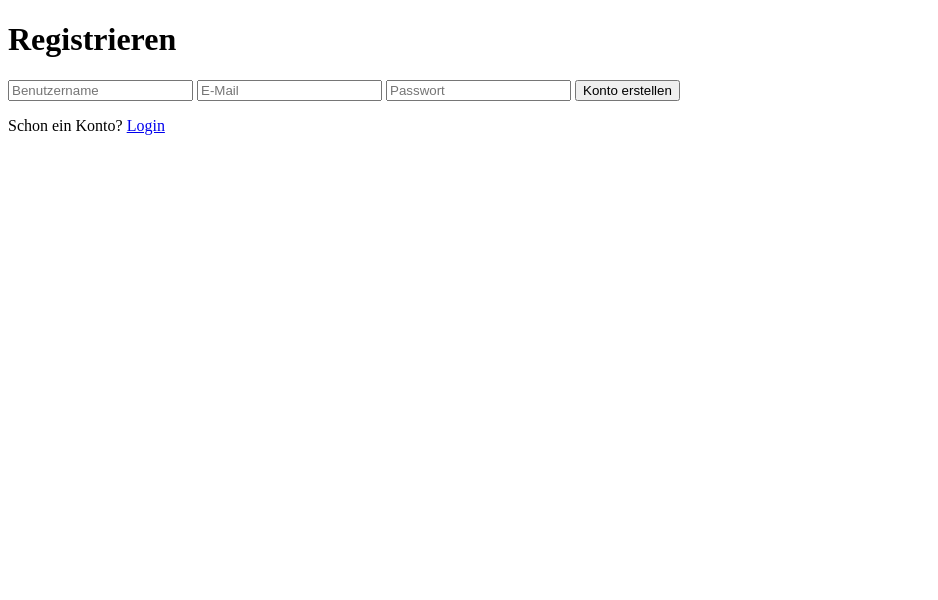
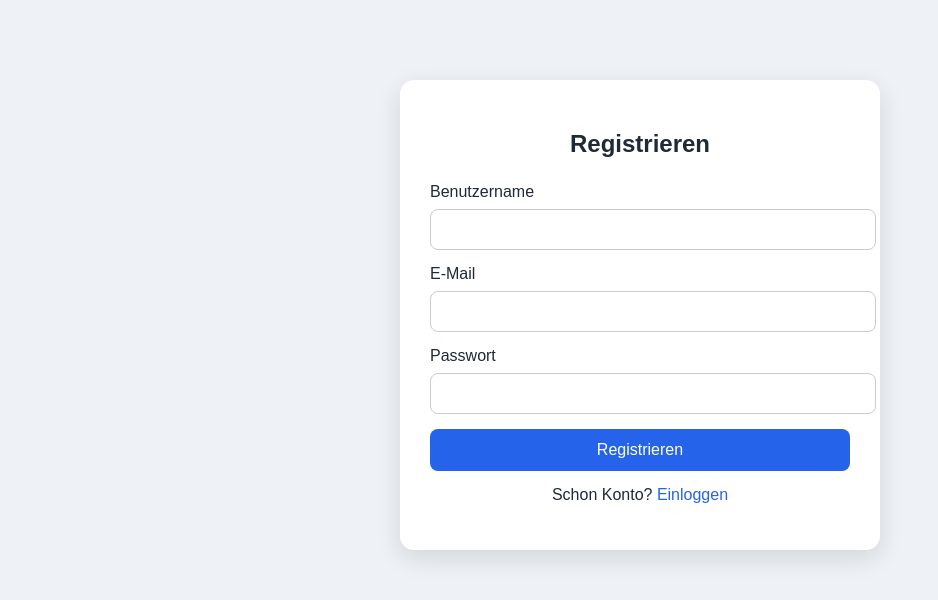
Before and after one commit to mohammadfazli5566-ctrl/uschat, a Flask app: page /register in a window 1280 px wide. Shown: the top 600 px of the page, without its empty margins (0-938 px from the left). Run offline with Flask 3, Linux system fonts and the light colour scheme.

Commit message:
Fix register page and desein

```diff
--- a/app/templates/base.html
+++ b/app/templates/base.html
@@ -3,28 +3,83 @@
 <head>
     <meta charset="UTF-8">
     <title>UsChatSecure</title>
+
+    <style>
+        body {
+            margin: 0;
+            font-family: Arial, sans-serif;
+            background: #eef2f7;
+            color: #1f2937;
+        }
+
+        .container {
+            max-width: 420px;
+            margin: 80px auto;
+            background: white;
+            padding: 30px;
+            border-radius: 14px;
+            box-shadow: 0 8px 25px rgba(0,0,0,0.12);
+        }
+
+        h2 {
+            text-align: center;
+            margin-bottom: 25px;
+        }
+
+        input {
+            width: 100%;
+            padding: 12px;
+            margin: 8px 0 15px;
+            border: 1px solid #ccc;
+            border-radius: 8px;
+        }
+
+        button {
+            width: 100%;
+            padding: 12px;
+            background: #2563eb;
+            color: white;
+            border: none;
+            border-radius: 8px;
+            font-size: 16px;
+            cursor: pointer;
+        }
+
+        button:hover {
+            background: #1d4ed8;
+        }
+
+        a {
+            color: #2563eb;
+            text-decoration: none;
+        }
+
+        .message {
+            padding: 10px;
+            border-radius: 8px;
+            margin-bottom: 15px;
+        }
+
+        .danger { background: #fee2e2; color: #991b1b; }
+        .success { background: #dcfce7; color: #166534; }
+        .warning { background: #fef3c7; color: #92400e; }
+    </style>
 </head>
 <body>
+
+<div class="container">
 
     {% with messages = get_flashed_messages(with_categories=true) %}
         {% if messages %}
             {% for category, message in messages %}
-
-                {% if category == "danger" %}
-                    <p style="color: red;">{{ message }}</p>
-                {% elif category == "success" %}
-                    <p style="color: green;">{{ message }}</p>
-                {% elif category == "warning" %}
-                    <p style="color: orange;">{{ message }}</p>
-                {% else %}
-                    <p style="color: black;">{{ message }}</p>
-                {% endif %}
-
+                <div class="message {{ category }}">{{ message }}</div>
             {% endfor %}
         {% endif %}
     {% endwith %}
 
     {% block content %}{% endblock %}
 
+</div>
+
 </body>
 </html>
--- a/app/templates/register.html
+++ b/app/templates/register.html
@@ -1,14 +1,25 @@
 {% extends "base.html" %}
 
 {% block content %}
-<h1>Registrieren</h1>
+
+<h2>Registrieren</h2>
 
 <form method="POST">
-    <input type="text" name="username" placeholder="Benutzername" required>
-    <input type="email" name="email" placeholder="E-Mail" required>
-    <input type="password" name="password" placeholder="Passwort" required>
-    <button type="submit">Konto erstellen</button>
+    <label>Benutzername</label>
+    <input type="text" name="username" required>
+
+    <label>E-Mail</label>
+    <input type="email" name="email" required>
+
+    <label>Passwort</label>
+    <input type="password" name="password" required>
+
+    <button type="submit">Registrieren</button>
 </form>
 
-<p>Schon ein Konto? <a href="{{ url_for('auth.login') }}">Login</a></p>
+<p style="text-align:center; margin-top:15px;">
+    Schon Konto?
+    <a href="{{ url_for('auth.login') }}">Einloggen</a>
+</p>
+
 {% endblock %}
```
Also changed, not shown: app/templates/login.html (+17 -5 lines).
